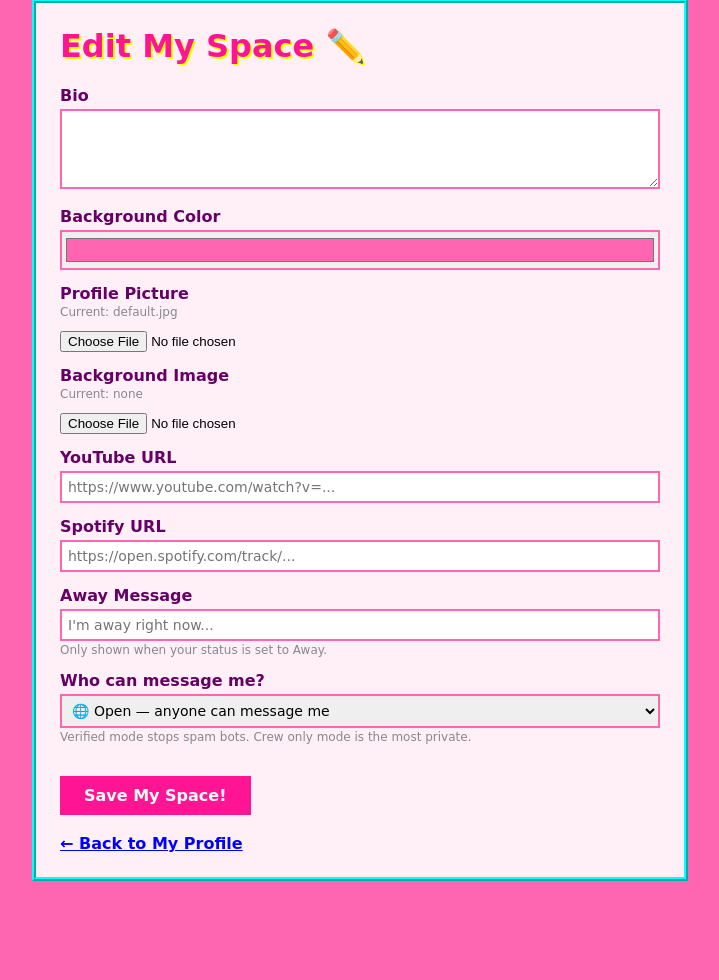
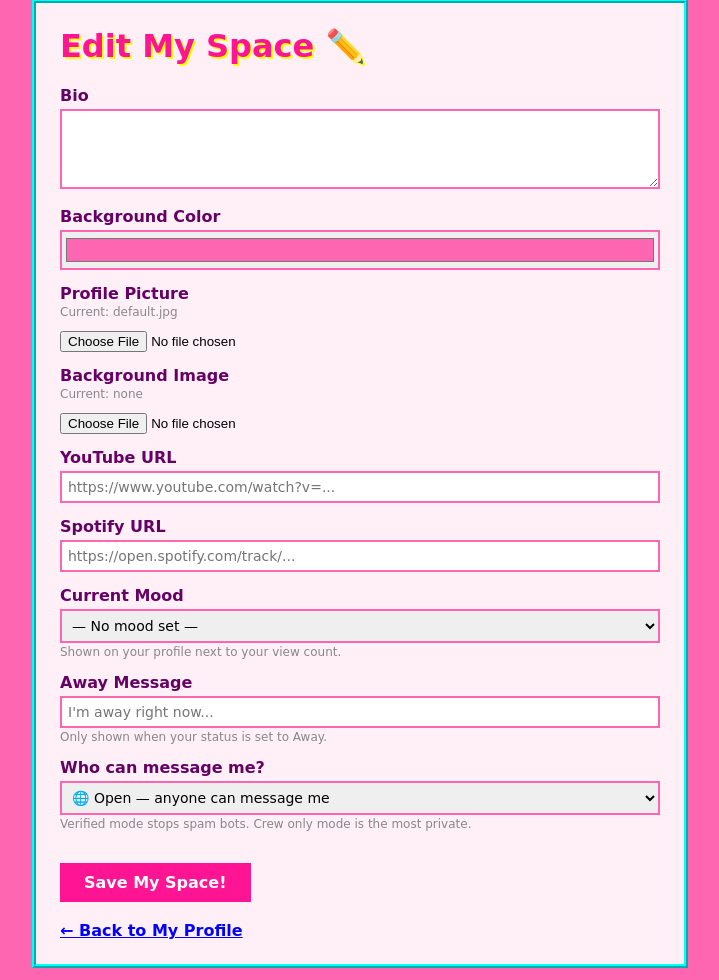
Before and after one commit to brickface082/millennial-space, a Flask app: page /edit in a window 1280 px wide. Shown: the part 60-1040 px from the top of the page, without its empty margins (280-999 px from the left). Before the commit the page ends 941 px from the top, so only its background shows below. Run offline with Flask 3, Linux system fonts and the light colour scheme; the visitor is signed in with stand-in values (Sample User, id 1); data comes from the database, SQL or seed files in the repository.

Commit message:
T021: Mood indicator
- mood VARCHAR(30) column on User, migration in own connection (SOP D002/D003)
- MOOD_OPTIONS list in app.py — single source of truth for 12 moods + display labels
- Edit profile: mood dropdown, validated against VALID_MOODS on save
- Profile: Current Mood displayed inline with view count, hidden when not set (SOP T001)
- 5 new tests (56 total, 0 failed) — SOP W005/W007

Co-Authored-By: Claude Sonnet 4.6 <noreply@anthropic.com>

```diff
--- a/app.py
+++ b/app.py
@@ -46,6 +46,7 @@ class User(db.Model, UserMixin):
     alert_sound = db.Column(db.String(30), default="classic_beep")
     custom_sound = db.Column(db.Text, default="")
     profile_views = db.Column(db.Integer, default=0)
+    mood = db.Column(db.String(30), default="")
 
     def __repr__(self):
         return f"User({self.username})"
@@ -176,7 +177,8 @@ def profile(username):
                 m = User.query.get(int(uid))
                 if m:
                     top8_users.append(m)
-    return render_template("profile.html", user=user, posts=posts, comments=comments, crew_status=crew_status, crew_request_id=crew_request_id, top8_users=top8_users)
+    mood_labels = {key: label for key, label in MOOD_OPTIONS if key}
+    return render_template("profile.html", user=user, posts=posts, comments=comments, crew_status=crew_status, crew_request_id=crew_request_id, top8_users=top8_users, mood_labels=mood_labels)
 
 @app.route("/edit", methods=["GET", "POST"])
 @login_required
@@ -189,6 +191,8 @@ def edit_profile():
         mf = request.form.get("msg_filter", "open")
         current_user.msg_filter = mf if mf in ("open", "verified", "crew") else "open"
         current_user.away_message = request.form.get("away_message", "")[:200]
+        submitted_mood = request.form.get("mood", "")
+        current_user.mood = submitted_mood if submitted_mood in VALID_MOODS else ""
         if request.files.get("profile_pic"):
             pic = request.files["profile_pic"]
             if pic.filename != "":
@@ -200,7 +204,7 @@ def edit_profile():
         db.session.commit()
         flash("Profile updated!", "success")
         return redirect(url_for("profile", username=current_user.username))
-    return render_template("edit_profile.html")
+    return render_template("edit_profile.html", mood_options=MOOD_OPTIONS)
 
 def get_crew_status(current_user_id, profile_user_id):
     req = CrewRequest.query.filter(
@@ -496,6 +500,24 @@ def inbox_mark_read(username):
     db.session.commit()
     return jsonify({"ok": True})
 
+# T021 — mood options: key stored in DB, value displayed in templates
+MOOD_OPTIONS = [
+    ("",              "— No mood set —"),
+    ("happy",         "😊 Happy"),
+    ("excited",       "😂 Excited"),
+    ("loved_up",      "😍 Loved Up"),
+    ("celebratory",   "🥳 Celebratory"),
+    ("cool",          "😎 Cool"),
+    ("thoughtful",    "🤔 Thoughtful"),
+    ("bored",         "🥱 Bored"),
+    ("tired",         "😴 Tired"),
+    ("anxious",       "😰 Anxious"),
+    ("sad",           "😢 Sad"),
+    ("angry",         "😤 Angry"),
+    ("dead_inside",   "💀 Dead Inside"),
+]
+VALID_MOODS = {key for key, _ in MOOD_OPTIONS}
+
 VALID_SOUNDS = {
     "none", "classic_beep", "double_ping", "triple_beep", "rising_tone",
     "falling_tone", "soft_chime", "retro_game", "soft_pop", "ding",
@@ -611,5 +633,17 @@ with app.app_context():
             conn.execute(db.text("ALTER TABLE \"user\" ADD COLUMN profile_views INTEGER DEFAULT 0"))
         conn.commit()
 
+    # user mood migration — separate connection per D002 SOP
+    with db.engine.connect() as conn:
+        if is_pg:
+            existing_u3 = {row[0] for row in conn.execute(db.text(
+                "SELECT column_name FROM information_schema.columns WHERE table_name='user'"
+            ))}
+        else:
+            existing_u3 = {row[1] for row in conn.execute(db.text("PRAGMA table_info('user')"))}
+        if "mood" not in existing_u3:
+            conn.execute(db.text("ALTER TABLE \"user\" ADD COLUMN mood VARCHAR(30) DEFAULT ''"))
+        conn.commit()
+
 if __name__ == "__main__":
     app.run(debug=True)
--- a/templates/edit_profile.html
+++ b/templates/edit_profile.html
@@ -54,6 +54,14 @@
         <label>Spotify URL</label>
         <input type="text" name="spotify_url" value="{{ current_user.spotify_url or '' }}" placeholder="https://open.spotify.com/track/...">
 
+        <label>Current Mood</label>
+        <select name="mood" style="font-family:inherit;font-size:14px;border:2px solid #ff66b2;padding:6px;margin-top:4px;width:100%;">
+            {% for key, label in mood_options %}
+            <option value="{{ key }}" {% if (current_user.mood or '') == key %}selected{% endif %}>{{ label }}</option>
+            {% endfor %}
+        </select>
+        <p class="section-note">Shown on your profile next to your view count.</p>
+
         <label>Away Message</label>
         <input type="text" name="away_message" value="{{ current_user.away_message or '' }}" placeholder="I'm away right now..." maxlength="200">
         <p class="section-note">Only shown when your status is set to Away.</p>
--- a/templates/profile.html
+++ b/templates/profile.html
@@ -82,7 +82,7 @@
         <h1>{{ user.username }}'s Space</h1>
     </div>
 
-    <div style="font-size:12px;color:#888;margin-bottom:6px;">👁 {{ user.profile_views or 0 }} views</div>
+    <div style="font-size:12px;color:#888;margin-bottom:6px;">👁 {{ user.profile_views or 0 }} views{% if user.mood and mood_labels.get(user.mood) %} &nbsp;|&nbsp; <strong>Current Mood:</strong> {{ mood_labels[user.mood] }}{% endif %}</div>
 
     {% if user.status == 'away' and user.away_message %}
     <div style="background:#fff3cd;border:2px solid #ffcc00;padding:8px 12px;margin-bottom:10px;font-size:14px;">
```
Also changed, not shown: tests/test_features.py (+39 -0 lines).
